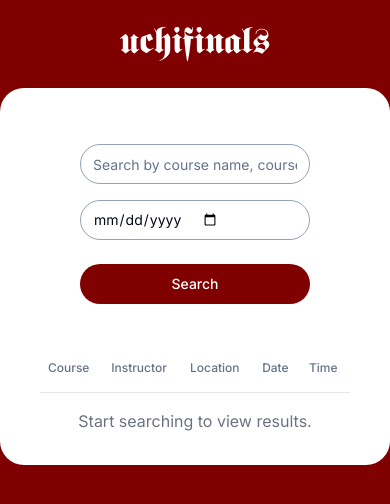
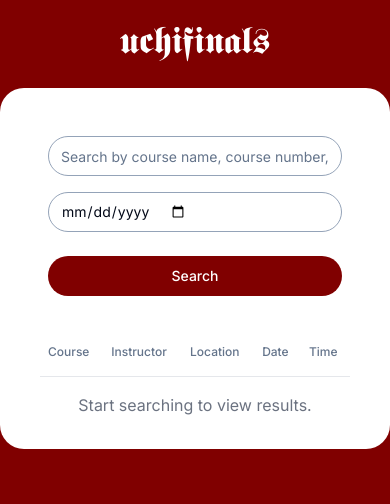
Before and after one commit to esslam-ashour/uchifinals, a Next.js app: page / in a window 390 px wide. Shown: the top 504 px of the page. Built offline with nearby package versions, Linux system fonts and the light colour scheme.

Commit message:
More responsive design changes

```diff
--- a/components/SearchForm.tsx
+++ b/components/SearchForm.tsx
@@ -11,7 +11,7 @@ interface SearchFormProps {
 
 export default function SearchForm({ searchParams, onInputChange, onSearch }: SearchFormProps): React.ReactElement {
   return (
-    <div className="container mx-auto my-6 py-4 px-10 rounded-3xl bg-white">
+    <div className="container my-6 py-2 px-2 md:px-4 lg:px-6 rounded-3xl bg-white">
       <form className="grid grid-rows-2 md:grid-cols-4 lg:grid-cols-6 gap-4 mb-6 md:mb-1">
         <div className="row-span-1 md:col-span-3 lg:col-span-5">
           <Input
```
